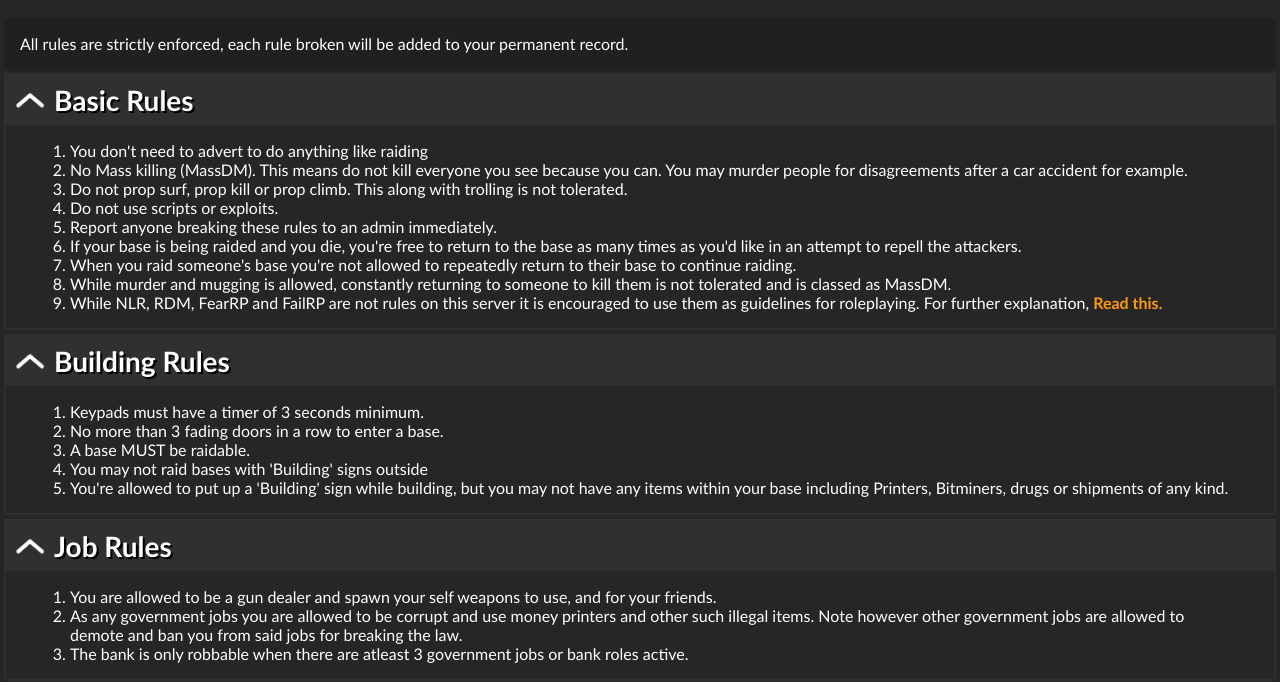
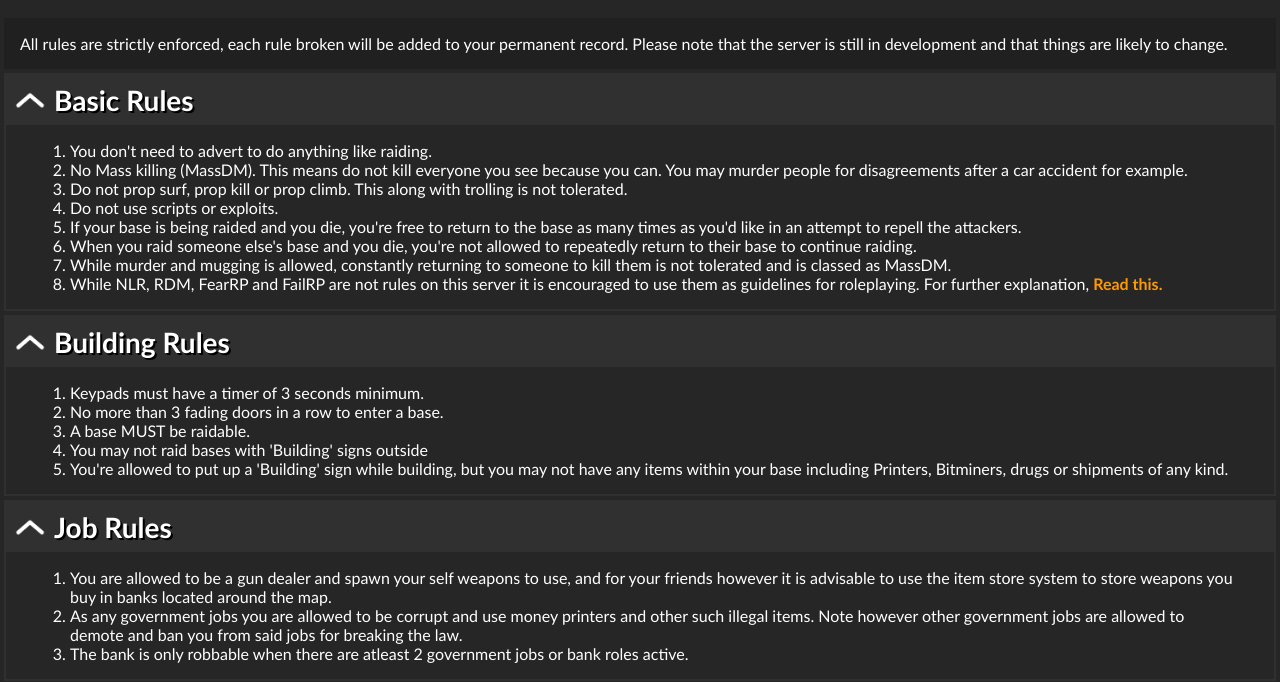
Before and after one commit to Jophes/hjmotd, a plain HTML site: page index.html in a window 1280 px wide. Shown: the part 64-746 px from the top of the page. Drawn offline with Linux system fonts and the light colour scheme.

Commit message:
rules update

```diff
--- a/index.html
+++ b/index.html
@@ -13,7 +13,7 @@
                 <h1 class="title">H&J's DarkRP Rules</h1>
             </div>
             <div class="innerMainPanel">
-                <div class="bar">All rules are strictly enforced, each rule broken will be added to your permanent record.</div>
+                <div class="bar">All rules are strictly enforced, each rule broken will be added to your permanent record. Please note that the server is still in development and that things are likely to change.</div>
                 <div class="dropdownBar">
                     <button class="titleBar">
                         <div class="toggle"></div>
@@ -23,13 +23,12 @@
                         <div class="content">
                             <ol>
 
-                                <li>You don't need to advert to do anything like raiding</li>
+                                <li>You don't need to advert to do anything like raiding.</li>
                                 <li>No Mass killing (MassDM). This means do not kill everyone you see because you can. You may murder people for disagreements after a car accident for example.</li>
                                 <li>Do not prop surf, prop kill or prop climb. This along with trolling is not tolerated.</li>
                                 <li>Do not use scripts or exploits.</li>
-                                <li>Report anyone breaking these rules to an admin immediately.</li>
                                 <li>If your base is being raided and you die, you're free to return to the base as many times as you'd like in an attempt to repell the attackers.</li>
-                                <li>When you raid someone's base you're not allowed to repeatedly return to their base to continue raiding.</li>
+                                <li>When you raid someone else's base and you die, you're not allowed to repeatedly return to their base to continue raiding.</li>
                                 <li>While murder and mugging is allowed, constantly returning to someone to kill them is not tolerated and is classed as MassDM.</li>
                                 <li>While NLR, RDM, FearRP and FailRP are not rules on this server it is encouraged to use them as guidelines for roleplaying. For further explanation, <a href="https://docs.google.com/document/d/10pvotowOA3EA7K5BMgdaKVOYjbrbx6dxrQn4LWxm30A/edit">Read this.</a></li>
                             </ol>
@@ -61,9 +60,9 @@
                     <div class="contentContainer">
                         <div class="content">
                             <ol>
-                                <li>You are allowed to be a gun dealer and spawn your self weapons to use, and for your friends.</li>
+                                <li>You are allowed to be a gun dealer and spawn your self weapons to use, and for your friends however it is advisable to use the item store system to store weapons you buy in banks located around the map.</li>
                                 <li>As any government jobs you are allowed to be corrupt and use money printers and other such illegal items. Note however other government jobs are allowed to demote and ban you from said jobs for breaking the law.</li>
-                                <li>The bank is only robbable when there are atleast 3 government jobs or bank roles active.</li>
+                                <li>The bank is only robbable when there are atleast 2 government jobs or bank roles active.</li>
                             </ol>
                         </div>
                     </div>
```
